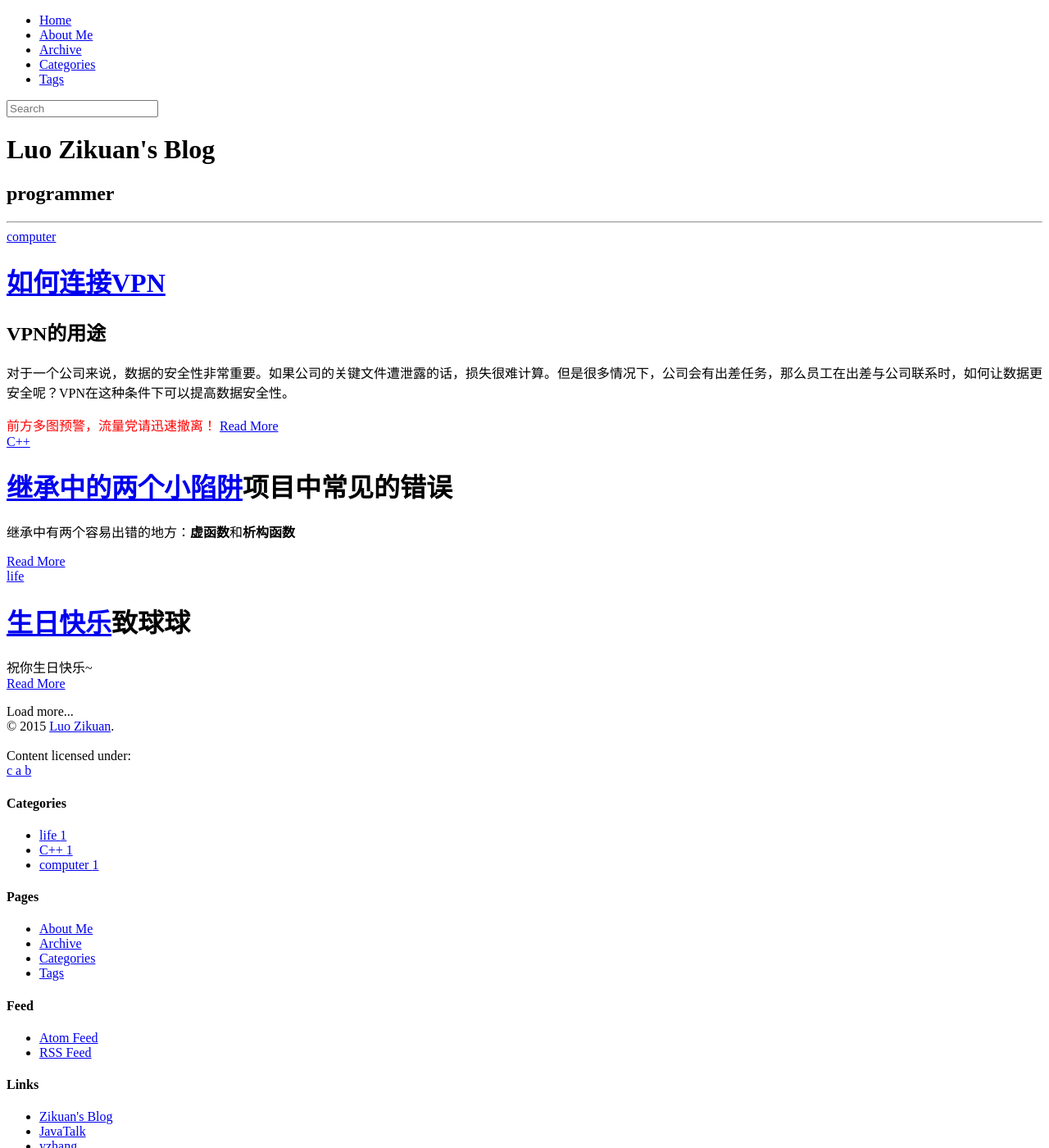
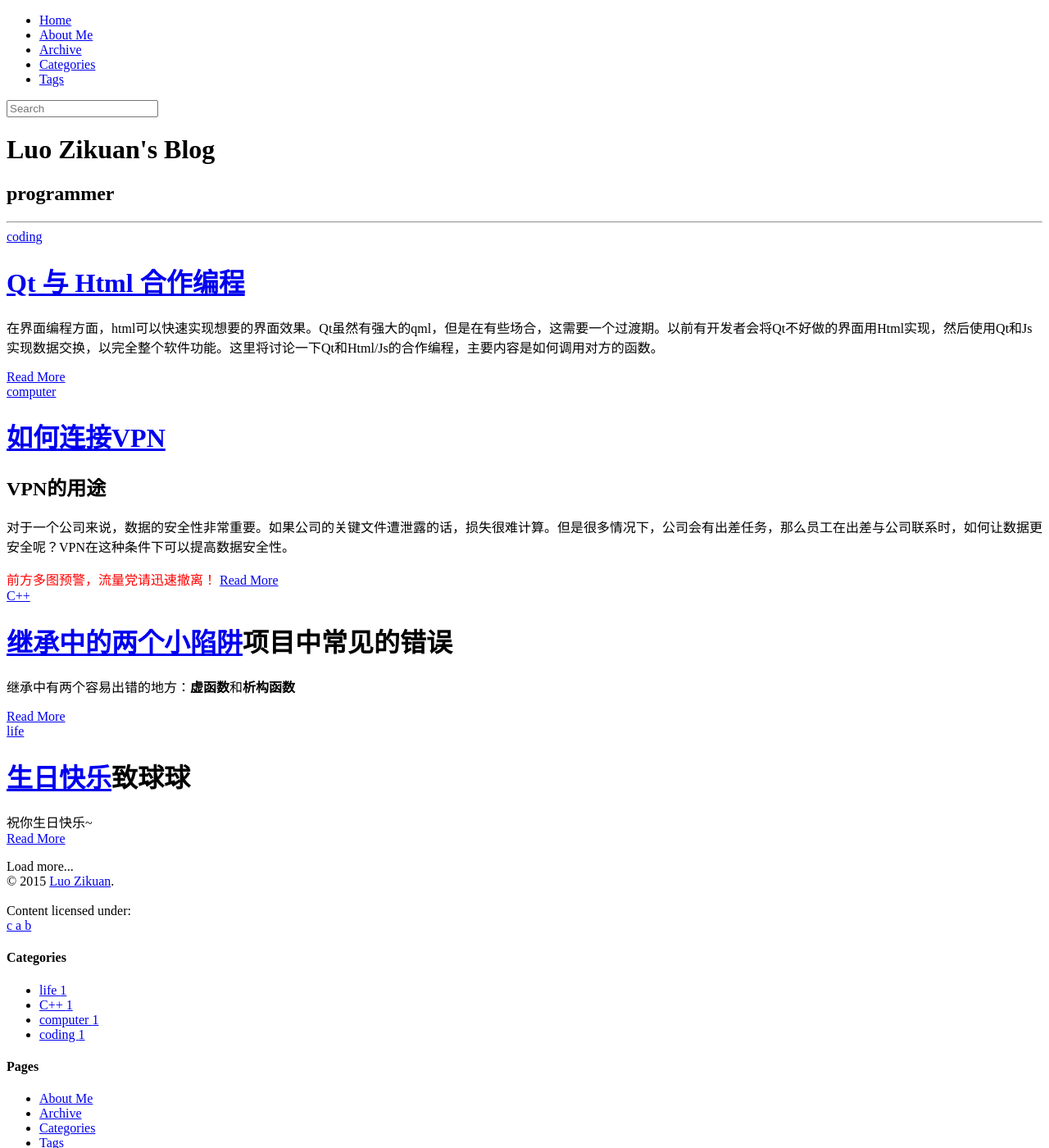
Before and after one commit to luozikuan/luozikuan.github.io, a Jekyll site: the page built from index.html, in a window 1280 px wide and 1400 px high. Shown: the whole window at 82% size. Built offline with Jekyll 4.4.1, drawn with Linux system fonts in a browser that asks for light colours; nearby versions of some CDN libraries; library files that are not in the unit come from our copies; the list of posts is cut into pages by our own code; some of the changed lines change nothing that is shown.

Commit message:
post a blog about program between QWebView and Html/Js.

```diff
--- a/_config.yml
+++ b/_config.yml
@@ -71,8 +71,9 @@ auto_loadmore : true
 #
 production_url : http://luozikuan.github.io
 
-# images path in post
+# images or attachments path in post
 images_path : /images
+attachments_path : /attachments
 
 # All Jekyll-Bootstrap specific configurations are namespaced into this hash
 #
--- /dev/null
+++ b/_posts/2015-06-03-QWebView_Js.md
@@ -0,0 +1,129 @@
+---
+layout: post
+category: coding
+title: Qt 与 Html 合作编程
+tagline:
+tags: [qt5]
+---
+在界面编程方面，html可以快速实现想要的界面效果。Qt虽然有强大的qml，但是在有些场合，这需要一个过渡期。以前有开发者会将Qt不好做的界面用Html实现，然后使用Qt和Js实现数据交换，以完全整个软件功能。这里将讨论一下Qt和Html/Js的合作编程，主要内容是如何调用对方的函数。
+
+<!--more-->
+
+以下示例功能非常简单，仅实现了登录功能。使用html做页面，程序启动时，由QT把上次登录的用户名密码传递给html，用户重新输入用户名和密码后，点击登录，会调用js获取到用户名和密码，然后将数据传递给QT，QT判断该用户名和密码是否匹配。
+
+## QWebView入门
+Qt中有完整的webkit工具，其中包含QWebView，使用它使可以在软件中显示并操控html文件。使用QWebView需要在.pro工程文件中加入`QT += webkitwidgets`，然后`#include <QWebView>`即可。
+
+### 准备工作
+需要先准备好一个html文件，然后在Qt中使用以下代码加载此html文件：
+
+~~~
+    ui->webView->setUrl(QUrl("path/to/html.html"));
+~~~
+
+然后设置html的window名字，window名字是指在html中调用Qt时使用的一系列函数的前缀，稍后会详细说到。此处我全部设置为`xxx`。
+
+~~~
+Widget::Widget(QWidget *parent) :
+    QWidget(parent),
+    ui(new Ui::Widget)
+{
+    ui->setupUi(this);
+
+    ui->webView->setAcceptDrops(false);
+    QString loginFile = "path/to/html.html";
+    ui->webView->setUrl(QUrl(QString("file:///%1").arg(loginFile)));
+    connect(ui->webView->page()->mainFrame(), SIGNAL(javaScriptWindowObjectCleared()),
+            this, SLOT(addToJavascript()));
+}
+
+void Widget::addToJavascript() // slot
+{
+    ui->webView->page()->mainFrame()->addToJavaScriptWindowObject("xxx", this);
+}
+~~~
+
+## Js中怎么调用Qt函数
+
+### 简单示例
+
+如果需要在网页按钮按下时将文本框的数据传输给Qt程序，就需要在点击按钮时调用Qt的函数。
+
+~~~html
+<!--html文件局部-->
+<input type="text" placeholder="username" class="login_input" id="username"/>
+<input type="password" placeholder="password" class="login_input" id="password"/>
+<input type="submit" class="login_submit">
+~~~
+
+~~~js
+// js文件局部
+$(".login_submit").click(function () {
+	var username = $("#username").val();
+	var password = $("#password").val();
+	alert(username + password);
+	window.xxx.submit(username, password);
+});
+~~~
+
+`window.xxx.submit(username, password);`表示调用Qt中的submit槽函数，`username`和`password`为QString类型的传入参数。
+
+~~~
+// qt文件局部
+void Widget::submit(QString username, QString password)
+{
+    if ("luozikuan" == username && "123456" == password) {
+        qDebug() << tr("login success");
+    } else {
+        qDebug() << tr("wrong username or password");
+    }
+}
+~~~
+
+### 调用时的参数类型说明
+因为js是动态类型的语言，其变量没有确定的类型，所以QT统一将JS传过来的参数当做QString类型。
+例如：`window.xxx.func1(1)`中的1传递到QT之后变成`QString`类型的`"1"`。
+
+`window.xxx.func2(function(){alert('aaa');})`的匿名函数参数传递到QT中变成`QString`类型的`"function(){alert('aaa');}"`。
+
+## Qt中怎么调用Js函数
+假如在这个例子中，我们需要让登录框在弹出时填入上次记住的username和password，那么就需要在Qt中取出这两个值，然后再调用Js的函数把这两个值放到相应的输入框中。
+
+~~~
+// qt文件局部
+void Widget::onDocReady()
+{
+    QString username = getRememberedUsr();
+    QString password = getRememberedPwd();
+    QString js = QString("fillUsrAndPwd('%1','%2');").arg(username).arg(password);
+    ui->webView->page()->mainFrame()->evaluateJavaScript(js);
+}
+~~~
+
+~~~javascript
+// js文件局部
+function fillUsrAndPwd (username, password) {
+	$("#username").val(username);
+	$("#password").val(password);
+}
+window.xxx.onDocReady();
+~~~
+
+Js先调用Qt的`onDocReady`槽函数，`onDocReady`获取之前记录的用户名和密码，然后调用Js的`fillUsrAndPwd`函数将数据显示到界面上。
+
+这么写好像有点复杂，为什么不直接在`Widget`的构造函数里调用`onDocReady`呢？
+
+因为直接调用会涉及到Js是否可用的问题。
+
+### 调用Js时Js是否已加载完
+如果程序在`setUrl`之后马上调用js中的函数，有可能出现js函数还没加载完的情况，如果还没加载完，调用就没有任何效果，所以通常的做法是html写一个qt槽函数在js加载完成后调用，这样qt就可以感知到html/js已加载完，可以放心地调用js函数。
+
+## 一些问题
+
+### 图片浏览器？
+
+使用QWebView之后，QWebView相当是一个浏览器，这时往里面拖拽一个文件时，它会试图打开这个文件。但这个逻辑并不是我们想要的。
+
+解决方法也很简单，在QWebView初始化后，使用QWebView的`setAcceptDrops(false);`方法可以禁用QWebView的文件拖拽功能。
+
+[完整代码下载]({{site.attachments_path}}/qwebview/login.zip)
```
Also changed, not shown: 1 other file.
